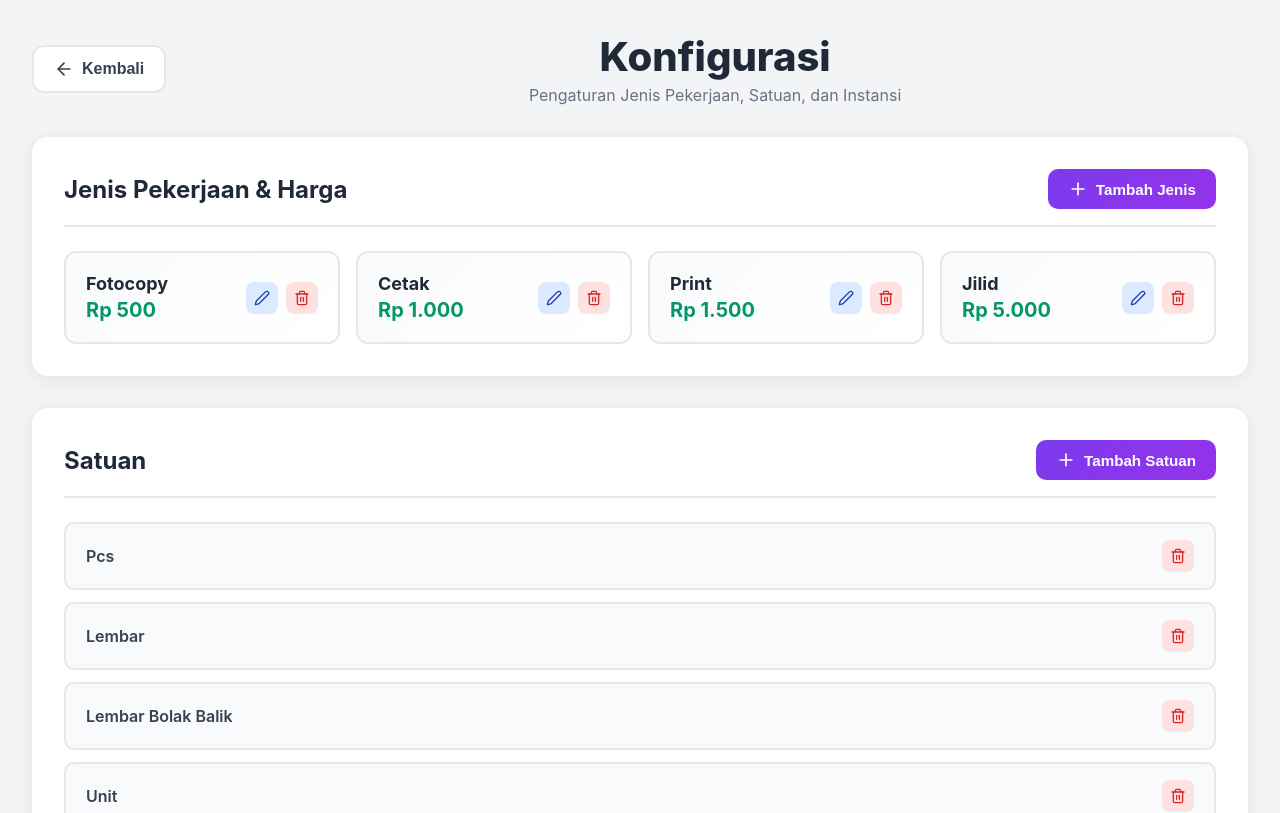
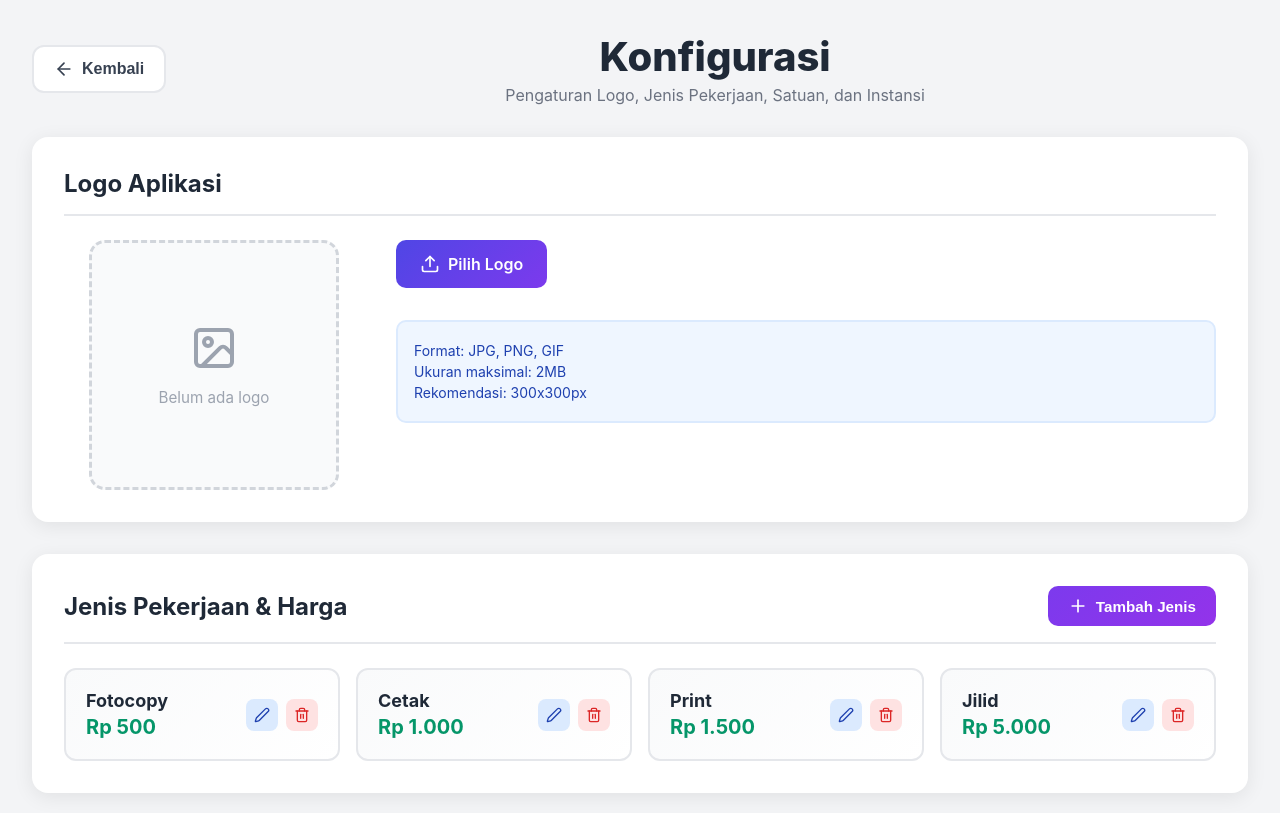
Before and after one commit to capungaero/edustore, a React (Vite) app: page /edustore/konfigurasi in a window 1280 px wide. Shown: the top 813 px of the page. Built offline with nearby package versions, Linux system fonts and the light colour scheme.

Commit message:
Ganti judul aplikasi menjadi Palugada Corp dengan logo dan tambah fitur konfigurasi logo

```diff
--- a/src/pages/Home.css
+++ b/src/pages/Home.css
@@ -8,6 +8,29 @@
   text-align: center;
   margin-bottom: 3rem;
   padding-top: 2rem;
+}
+
+.app-logo {
+  margin-bottom: 1.5rem;
+  display: flex;
+  justify-content: center;
+  align-items: center;
+}
+
+.app-logo img {
+  max-width: 150px;
+  max-height: 150px;
+  object-fit: contain;
+  border-radius: 20px;
+  box-shadow: 0 10px 30px rgba(0, 0, 0, 0.3);
+  background: white;
+  padding: 1rem;
+  transition: all 0.3s ease;
+}
+
+.app-logo img:hover {
+  transform: scale(1.05);
+  box-shadow: 0 15px 40px rgba(0, 0, 0, 0.4);
 }
 
 .home-title {
--- a/src/pages/Home.jsx
+++ b/src/pages/Home.jsx
@@ -10,6 +10,7 @@ function Home() {
   const [reminders, setReminders] = useState([]);
   const [showReminderForm, setShowReminderForm] = useState(false);
   const [newReminder, setNewReminder] = useState('');
+  const [logo, setLogo] = useState('');
 
   // Calendar states
   const [currentWeekStart, setCurrentWeekStart] = useState(getStartOfWeek(new Date()));
@@ -40,6 +41,12 @@ function Home() {
     const savedAgendas = localStorage.getItem('agendas');
     if (savedAgendas) {
       setAgendas(JSON.parse(savedAgendas));
+    }
+
+    // Load logo
+    const savedLogo = localStorage.getItem('appLogo');
+    if (savedLogo) {
+      setLogo(savedLogo);
     }
   }, []);
 
@@ -232,7 +239,12 @@ function Home() {
   return (
     <div className="home-container">
       <header className="home-header">
-        <h1 className="home-title">Manajemen Order</h1>
+        {logo && (
+          <div className="app-logo">
+            <img src={logo} alt="Palugada Corp Logo" />
+          </div>
+        )}
+        <h1 className="home-title">Palugada Corp</h1>
         <p className="home-subtitle">Sistem Manajemen Pesanan Terintegrasi</p>
       </header>
 
--- a/src/pages/Konfigurasi.css
+++ b/src/pages/Konfigurasi.css
@@ -290,3 +290,142 @@
     font-size: 2rem;
   }
 }
+
+/* Logo Configuration */
+.logo-config {
+  display: grid;
+  grid-template-columns: 300px 1fr;
+  gap: 2rem;
+  align-items: start;
+}
+
+.logo-preview-container {
+  display: flex;
+  justify-content: center;
+  align-items: center;
+}
+
+.logo-preview {
+  text-align: center;
+}
+
+.logo-preview img {
+  width: 250px;
+  height: 250px;
+  object-fit: contain;
+  border-radius: 16px;
+  border: 3px solid #e5e7eb;
+  padding: 1rem;
+  background: #f9fafb;
+  margin-bottom: 1rem;
+}
+
+.logo-placeholder {
+  width: 250px;
+  height: 250px;
+  display: flex;
+  flex-direction: column;
+  align-items: center;
+  justify-content: center;
+  border: 3px dashed #d1d5db;
+  border-radius: 16px;
+  background: #f9fafb;
+  color: #9ca3af;
+}
+
+.logo-placeholder p {
+  margin-top: 1rem;
+  font-size: 0.95rem;
+}
+
+.delete-logo-btn {
+  display: flex;
+  align-items: center;
+  gap: 0.5rem;
+  padding: 0.625rem 1.25rem;
+  background: #fee2e2;
+  border: 2px solid #fecaca;
+  border-radius: 8px;
+  color: #dc2626;
+  font-weight: 600;
+  cursor: pointer;
+  transition: all 0.3s ease;
+  margin: 0 auto;
+}
+
+.delete-logo-btn:hover {
+  background: #fecaca;
+  border-color: #dc2626;
+}
+
+.logo-upload-section {
+  display: flex;
+  flex-direction: column;
+  gap: 1rem;
+}
+
+.upload-label {
+  display: inline-flex;
+  align-items: center;
+  gap: 0.5rem;
+  padding: 0.875rem 1.5rem;
+  background: linear-gradient(135deg, #4F46E5, #7C3AED);
+  border: none;
+  border-radius: 10px;
+  color: white;
+  font-weight: 600;
+  cursor: pointer;
+  transition: all 0.3s ease;
+  align-self: flex-start;
+}
+
+.upload-label:hover {
+  transform: translateY(-2px);
+  box-shadow: 0 6px 20px rgba(79, 70, 229, 0.4);
+}
+
+.save-logo-btn {
+  display: inline-flex;
+  align-items: center;
+  gap: 0.5rem;
+  padding: 0.875rem 1.5rem;
+  background: linear-gradient(135deg, #10b981, #059669);
+  border: none;
+  border-radius: 10px;
+  color: white;
+  font-weight: 600;
+  cursor: pointer;
+  transition: all 0.3s ease;
+  align-self: flex-start;
+}
+
+.save-logo-btn:hover {
+  transform: translateY(-2px);
+  box-shadow: 0 6px 20px rgba(16, 185, 129, 0.4);
+}
+
+.logo-info {
+  background: #eff6ff;
+  border: 2px solid #dbeafe;
+  border-radius: 10px;
+  padding: 1rem;
+  margin-top: 1rem;
+}
+
+.logo-info p {
+  margin: 0.25rem 0;
+  font-size: 0.875rem;
+  color: #1e40af;
+}
+
+@media (max-width: 768px) {
+  .logo-config {
+    grid-template-columns: 1fr;
+  }
+
+  .logo-preview img,
+  .logo-placeholder {
+    width: 200px;
+    height: 200px;
+  }
+}
--- a/src/pages/Konfigurasi.jsx
+++ b/src/pages/Konfigurasi.jsx
@@ -1,6 +1,6 @@
 import { useState, useEffect } from 'react';
 import { useNavigate } from 'react-router-dom';
-import { ArrowLeft, Plus, Trash2, Save, Edit2, X } from 'lucide-react';
+import { ArrowLeft, Plus, Trash2, Save, Edit2, X, Upload, Image } from 'lucide-react';
 import './Konfigurasi.css';
 
 function Konfigurasi() {
@@ -11,6 +11,8 @@ function Konfigurasi() {
   const [satuanList, setSatuanList] = useState([]);
   const [instansiList, setInstansiList] = useState([]);
   const [priceConfig, setPriceConfig] = useState({});
+  const [logo, setLogo] = useState('');
+  const [logoPreview, setLogoPreview] = useState('');
 
   // State untuk form
   const [showJenisForm, setShowJenisForm] = useState(false);
@@ -64,6 +66,13 @@ function Konfigurasi() {
     const savedPrice = localStorage.getItem('priceConfig');
     if (savedPrice) {
       setPriceConfig(JSON.parse(savedPrice));
+    }
+
+    // Load logo
+    const savedLogo = localStorage.getItem('appLogo');
+    if (savedLogo) {
+      setLogo(savedLogo);
+      setLogoPreview(savedLogo);
     }
   }, []);
 
@@ -160,6 +169,46 @@ function Konfigurasi() {
     }
   };
 
+  // Handler untuk Logo
+  const handleLogoChange = (e) => {
+    const file = e.target.files[0];
+    if (file) {
+      // Validate file type
+      if (!file.type.startsWith('image/')) {
+        alert('Hanya file gambar yang diperbolehkan!');
+        return;
+      }
+
+      // Validate file size (max 2MB)
+      if (file.size > 2 * 1024 * 1024) {
+        alert('Ukuran file maksimal 2MB!');
+        return;
+      }
+
+      const reader = new FileReader();
+      reader.onloadend = () => {
+        setLogoPreview(reader.result);
+      };
+      reader.readAsDataURL(file);
+    }
+  };
+
+  const handleSaveLogo = () => {
+    if (logoPreview) {
+      setLogo(logoPreview);
+      localStorage.setItem('appLogo', logoPreview);
+      alert('Logo berhasil disimpan!');
+    }
+  };
+
+  const handleDeleteLogo = () => {
+    if (window.confirm('Apakah Anda yakin ingin menghapus logo?')) {
+      setLogo('');
+      setLogoPreview('');
+      localStorage.removeItem('appLogo');
+    }
+  };
+
   const formatCurrency = (amount) => {
     return new Intl.NumberFormat('id-ID', {
       style: 'currency',
@@ -177,11 +226,64 @@ function Konfigurasi() {
         </button>
         <div className="header-content">
           <h1 className="konfigurasi-title">Konfigurasi</h1>
-          <p className="konfigurasi-subtitle">Pengaturan Jenis Pekerjaan, Satuan, dan Instansi</p>
+          <p className="konfigurasi-subtitle">Pengaturan Logo, Jenis Pekerjaan, Satuan, dan Instansi</p>
         </div>
       </header>
 
       <div className="konfigurasi-content">
+        {/* Logo Aplikasi */}
+        <div className="config-section">
+          <div className="section-header">
+            <h2>Logo Aplikasi</h2>
+          </div>
+
+          <div className="logo-config">
+            <div className="logo-preview-container">
+              {logoPreview ? (
+                <div className="logo-preview">
+                  <img src={logoPreview} alt="Logo Preview" />
+                  <button className="delete-logo-btn" onClick={handleDeleteLogo}>
+                    <Trash2 size={16} />
+                    Hapus Logo
+                  </button>
+                </div>
+              ) : (
+                <div className="logo-placeholder">
+                  <Image size={48} color="#9ca3af" />
+                  <p>Belum ada logo</p>
+                </div>
+              )}
+            </div>
+
+            <div className="logo-upload-section">
+              <label htmlFor="logo-upload" className="upload-label">
+                <Upload size={20} />
+                Pilih Logo
+                <input
+                  id="logo-upload"
+                  type="file"
+                  accept="image/*"
+                  onChange={handleLogoChange}
+                  style={{ display: 'none' }}
+                />
+              </label>
+
+              {logoPreview !== logo && logoPreview && (
+                <button className="save-logo-btn" onClick={handleSaveLogo}>
+                  <Save size={20} />
+                  Simpan Logo
+                </button>
+              )}
+
+              <div className="logo-info">
+                <p>Format: JPG, PNG, GIF</p>
+                <p>Ukuran maksimal: 2MB</p>
+                <p>Rekomendasi: 300x300px</p>
+              </div>
+            </div>
+          </div>
+        </div>
+
         {/* Jenis Pekerjaan & Harga */}
         <div className="config-section">
           <div className="section-header">
```
